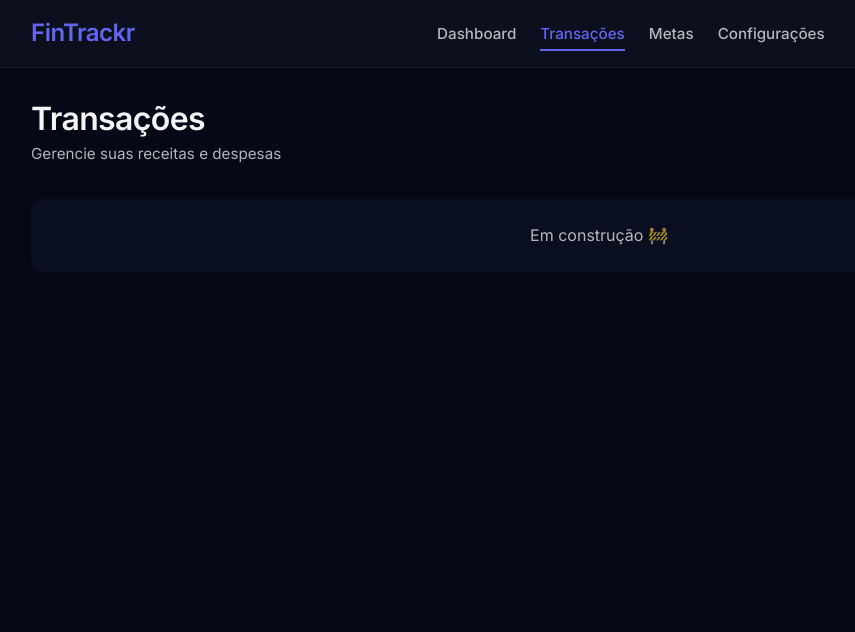
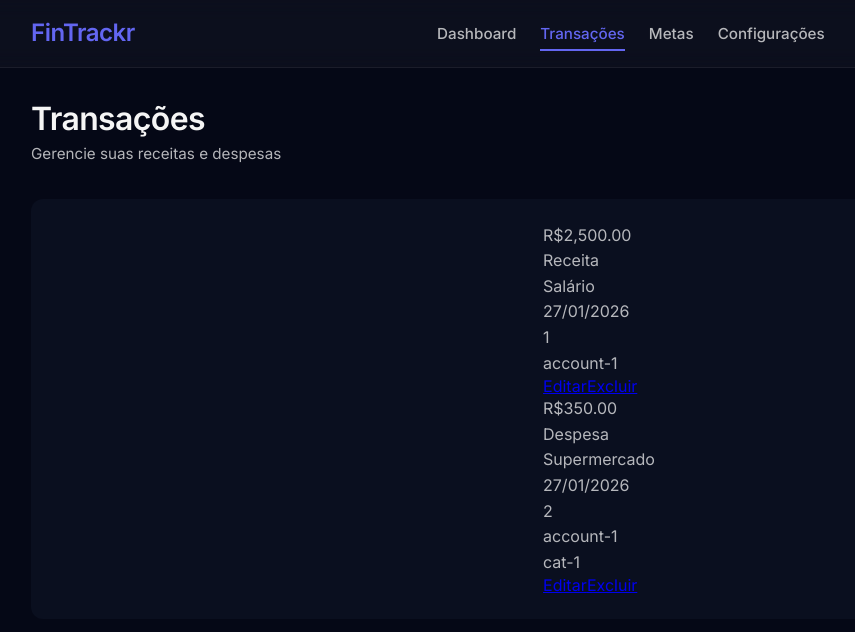
Before and after one commit to Leonardo062908/fintrackr-web, an Angular app: page /transactions in a window 1280 px wide. Shown: the top 632 px of the page, without its empty margins (41-896 px from the left). Built offline with nearby package versions, Linux system fonts and the light colour scheme.

Commit message:
fix: refactor the trasacation page and connection to the transaction service

```diff
--- a/src/app/features/transactions/transactions.component.html
+++ b/src/app/features/transactions/transactions.component.html
@@ -6,6 +6,27 @@
   </app-ft-page-header>
 
   <div class="transactions__placeholder">
-    <p>Em construção 🚧</p>
+    <ng-container *ngIf="transactions$ | async as transactions">
+      <div *ngIf="transactions.length > 0; else empty">
+        <article *ngFor="let transaction of transactions">
+          <p>{{ transaction.amount | currency: "BRL" }}</p>
+          <p>
+            {{
+              transaction.type === transactionTypeIncome ? "Receita" : "Despesa"
+            }}
+          </p>
+          <p>{{ transaction.description }}</p>
+          <p>{{ transaction.transactionDate | date: "dd/MM/yyyy" }}</p>
+          <p>{{ transaction.id }}</p>
+          <p>{{ transaction.accountId }}</p>
+          <p>{{ transaction.categoryId }}</p>
+          <a routerLink="/transactions/{{ transaction.id }}/edit">Editar</a>
+          <a routerLink="/transactions/{{ transaction.id }}/delete">Excluir</a>
+        </article>
+      </div>
+    </ng-container>
+    <ng-template #empty>
+      <p>Nenhuma transação</p>
+    </ng-template>
   </div>
 </section>
--- a/src/app/features/transactions/transactions.component.ts
+++ b/src/app/features/transactions/transactions.component.ts
@@ -1,21 +1,25 @@
 import { Component, OnInit } from '@angular/core';
-import { FtPageHeaderComponent } from '../../shared/ui/pageheader/ft-page-header/ft-page-header.component';
-import { TransactionsService } from '../../core/service/transactions.service';
 import { CommonModule } from '@angular/common';
+import { RouterLink } from '@angular/router';
 import { Observable } from 'rxjs';
 import {
   Transaction,
   TransactionType,
 } from '../../core/models/transaction.model';
+import { TransactionsService } from '../../core/service/transactions.service';
+import { FtPageHeaderComponent } from '../../shared/ui/pageheader/ft-page-header/ft-page-header.component';
 
 @Component({
   selector: 'app-transactions',
-  imports: [FtPageHeaderComponent, CommonModule],
+  imports: [FtPageHeaderComponent, CommonModule, RouterLink],
   templateUrl: './transactions.component.html',
   styleUrl: './transactions.component.scss',
 })
 export class TransactionsComponent implements OnInit {
   transactions$!: Observable<Transaction[]>;
+
+  readonly transactionTypeIncome = TransactionType.Income;
+  readonly transactionTypeExpense = TransactionType.Expense;
 
   constructor(private transactionsService: TransactionsService) {}
 
```
